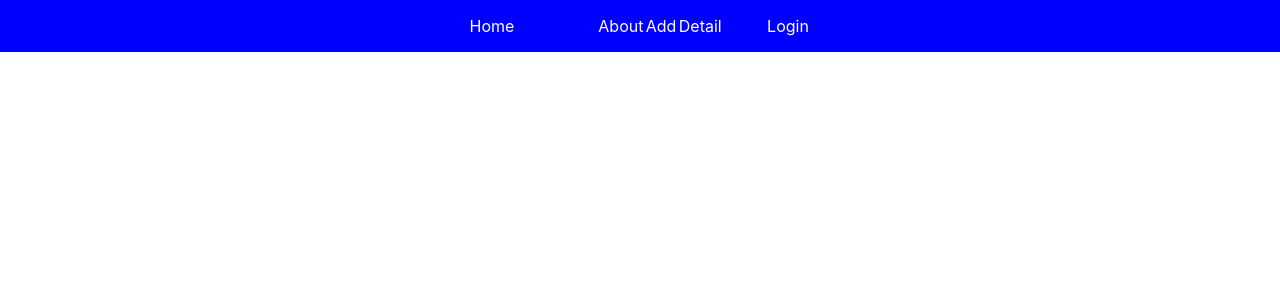
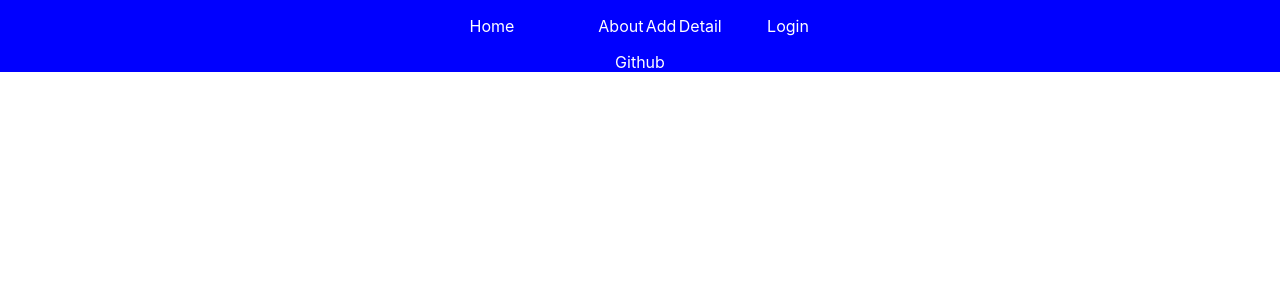
Before and after one commit to Thomas-ivm/react-realtimefirebase, a React (Create React App) app in the folder react-realtime-firebase/: page /detail/1 in a window 1280 px wide. Shown: the top 300 px of the page. Built offline with nearby package versions, Linux system fonts and the light colour scheme; the HTML template or start-up script is replaced by a standard one.

Commit message:
W.I.P 10-04-2024 15:53

```diff
--- a/react-realtime-firebase/src/App.css
+++ b/react-realtime-firebase/src/App.css
@@ -133,7 +133,8 @@ ul {
 .userPosts {
   display: flex;
   flex-direction: column;
-  max-width: 50vw;
+  max-width: 75vw;
+  margin-top: 20px;
 }
 
 .user,
@@ -157,6 +158,10 @@ ul {
   margin: 10px;
   max-width: 20vw;
   background-color: #282c34;
+}
+
+.infoposts {
+  max-width: 30vw;
 }
 
 /* signup */
@@ -267,3 +272,14 @@ ul {
   align-items: center;
   justify-content: flex-start;
 }
+
+footer {
+  display: flex;
+  justify-content: center;
+  background-color: blue;
+}
+
+footer a {
+  text-decoration: none;
+  color: white;
+}
--- a/react-realtime-firebase/src/App.js
+++ b/react-realtime-firebase/src/App.js
@@ -1,4 +1,3 @@
-import logo from "./logo.svg";
 import "./App.css";
 import { Auth } from "./components/signup";
 import Navbar from "./components/navbar";
@@ -7,6 +6,7 @@ import About from "./pages/about";
 import Login from "./components/login";
 import { Form } from "./components/form";
 import Detail from "./pages/detail";
+import Footer from "./components/footer";
 
 function App() {
   let component;
@@ -35,6 +35,7 @@ function App() {
     <div className="appjs">
       <Navbar />
       {component}
+      <Footer />
     </div>
   );
 }
--- /dev/null
+++ b/react-realtime-firebase/src/components/footer.js
@@ -0,0 +1,7 @@
+export default function Footer() {
+    return(
+    <footer>
+    <a href="https://github.com/ThomasIVM/react-realtimefirebase">Github</a>
+    </footer>
+    )
+}
--- a/react-realtime-firebase/src/pages/Home.js
+++ b/react-realtime-firebase/src/pages/Home.js
@@ -1,6 +1,5 @@
 import logo from "../logo.svg";
 import "../App.css";
-import { getAuth } from "firebase/auth";
 import { getDocs, collection } from "firebase/firestore";
 import { useState, useEffect } from "react";
 import { db } from "../config/firebase";
@@ -47,16 +46,6 @@ function Home() {
 
   console.log(users, posts);
 
-  const auth = getAuth();
-  let account;
-  //check if user is logged in
-  if (auth?.currentUser?.email !== null) {
-    //user is logged in
-    account = auth?.currentUser?.email;
-  } else {
-    //user is not logged in
-    account = "je bent niet ingelogt";
-  }
   return (
     <div className="App">
       <header className="App-header">
@@ -73,8 +62,6 @@ function Home() {
           Learn React
         </a>
         <div className="userPosts">
-          <p>Email: {account}</p>
-          <p>ID: {auth?.currentUser?.uid}</p>
           <div className="user">
             {users.map((users) => (
               <div className="info">
@@ -90,7 +77,7 @@ function Home() {
               <div className="infoposts">
                 <p>id: {posts.id}</p>
                 <p>Title: {posts.title}</p>
-                <p className="bericht">Bericht: {posts.bericht}</p>
+                <p className="bericht">Bericht: </p><p>{posts.bericht}</p>
               </div>
             ))}
           </div>
```
